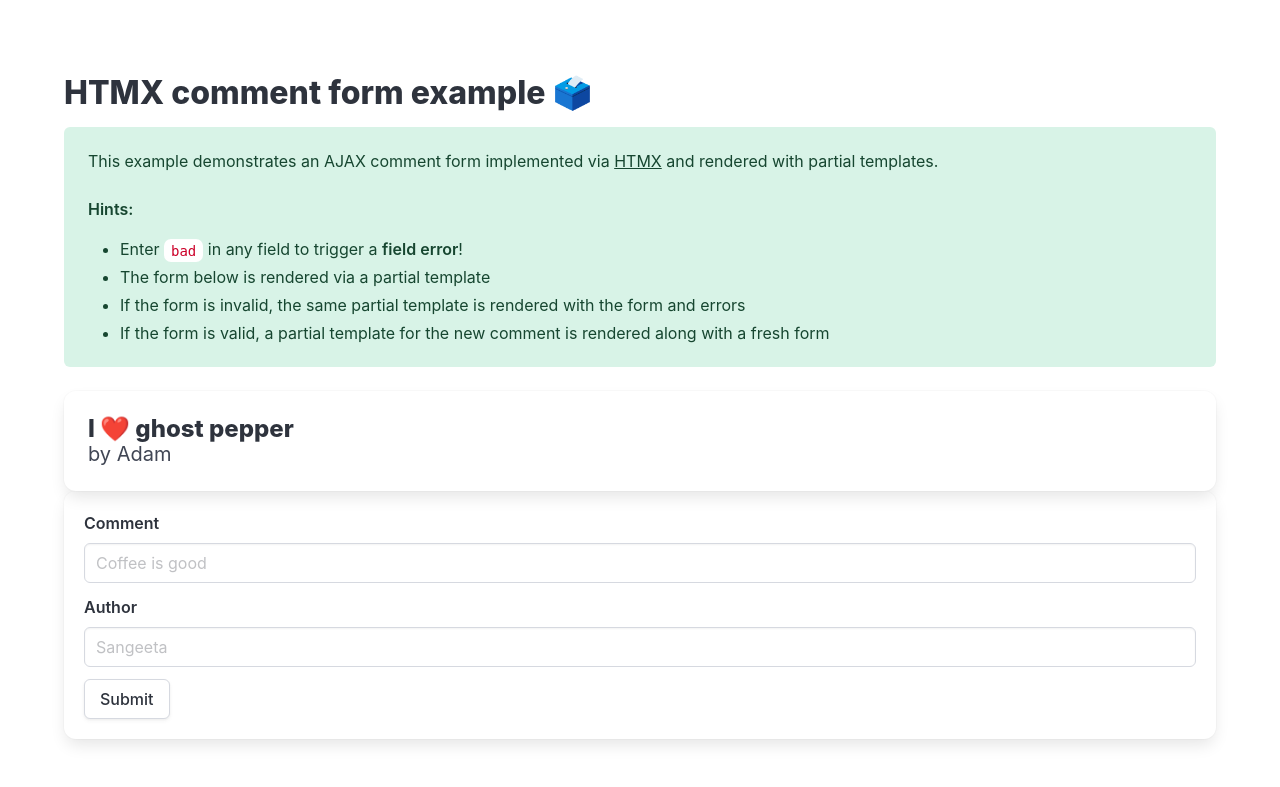
After one commit to djangobrew/pantry, a Django app: page /ep02/htmx2/ in a window 1280 px wide. The commit adds this page. Shown: the part 197-984 px from the top of the page. Run offline with Django 5.2, Linux system fonts and the light colour scheme; some libraries are stand-ins or nearby versions.

Commit message:
HTMX examples

```diff
--- a/djangobrew/settings.py
+++ b/djangobrew/settings.py
@@ -43,6 +43,7 @@ INSTALLED_APPS = [
     'widget_tweaks',
     'crispy_forms',
     'crispy_bulma',
+    'django_htmx',
 ]
 
 MIDDLEWARE = [
@@ -53,6 +54,7 @@ MIDDLEWARE = [
     'django.contrib.auth.middleware.AuthenticationMiddleware',
     'django.contrib.messages.middleware.MessageMiddleware',
     'django.middleware.clickjacking.XFrameOptionsMiddleware',
+    'django_htmx.middleware.HtmxMiddleware',
 ]
 
 ROOT_URLCONF = 'djangobrew.urls'
--- a/ep02/forms.py
+++ b/ep02/forms.py
@@ -17,7 +17,7 @@ class BasicForm(forms.Form):
     def clean_favorite_color(self):
         color = self.cleaned_data.get('favorite_color')
 
-        if color == 'badcolor':
+        if color == 'bad':
             raise forms.ValidationError("Oopsie! That's a bad color!")
 
         return color
@@ -118,7 +118,7 @@ class BasicForm2(forms.Form):
     def clean_favorite_color(self):
         color = self.cleaned_data.get('favorite_color')
 
-        if 'bad' in color:
+        if color == 'bad':
             raise forms.ValidationError("Oopsie! That's a bad color!")
 
         return color
@@ -134,7 +134,7 @@ class BasicForm2(forms.Form):
     def clean_nickname(self):
         nickname = self.cleaned_data.get('nickname')
 
-        if 'bad' in nickname:
+        if nickname == 'bad':
             raise forms.ValidationError("Oh no! That's a bad nickname...")
 
         return nickname
@@ -142,7 +142,7 @@ class BasicForm2(forms.Form):
     def clean_bio(self):
         bio = self.cleaned_data.get('bio')
 
-        if 'bad' in bio:
+        if bio == 'bad':
             raise forms.ValidationError("Yikes! Invalid bio!")
 
         return bio
@@ -178,3 +178,24 @@ class BasicForm3(BasicForm2):
             Field('bio', placeholder='Hiya!'),
             Submit('submit', 'Submit!!')
         )
+
+
+class CommentForm(forms.Form):
+    comment = forms.CharField(max_length=50,)
+    author = forms.CharField(max_length=20,)
+
+    def clean_comment(self):
+        comment = self.cleaned_data.get('comment')
+
+        if comment == 'bad':
+            raise forms.ValidationError("Whoops! That's a bad comment!")
+
+        return comment
+
+    def clean_author(self):
+        author = self.cleaned_data.get('author')
+
+        if author == 'bad':
+            raise forms.ValidationError("Nope! Bad author alert!")
+
+        return author
--- a/ep02/templates/ep02/_base.html
+++ b/ep02/templates/ep02/_base.html
@@ -8,6 +8,7 @@
     <link rel="stylesheet" href="https://cdn.jsdelivr.net/npm/bulma@1.0.0/css/bulma.min.css">
     <link rel="stylesheet" href="https://cdnjs.cloudflare.com/ajax/libs/font-awesome/5.9.0/css/all.min.css" integrity="sha512-q3eWabyZPc1XTCmF+8/LuE1ozpg5xxn7iO89yfSOd5/oKvyqLngoNGsx8jq92Y8eXJ/IRxQbEC+FGSYxtk2oiw==" crossorigin="anonymous" referrerpolicy="no-referrer" />
     <script defer src="https://cdn.jsdelivr.net/npm/alpinejs@3.x.x/dist/cdn.min.js"></script>
+    <script src="https://unpkg.com/htmx.org@1.9.12" integrity="sha384-ujb1lZYygJmzgSwoxRggbCHcjc0rB2XoQrxeTUQyRjrOnlCoYta87iKBWq3EsdM2" crossorigin="anonymous"></script>
 </head>
 <body>
     <section class="section">
@@ -17,15 +18,17 @@
                 <!-- Left side -->
                 <div class="level-left">
                     <div class="level-item">
+                        <a href="{% url 'ep02:homepage' %}">
                             <figure class="image is-128x128">
                                 <img class="is-rounded" src="https://cdn.fosstodon.org/accounts/avatars/112/057/295/238/313/342/original/871764265a66ca92.png" />
                             </figure>
+                        </a>
                     </div>
                     <div class="level-item has-text-centered">
-                        <div>
+                        <a href="{% url 'ep02:homepage' %}">
                             <p class="title is-1">Django Brew</p>
                             <p class="subtitle is-3">episode 2 examples</p>
-                        </div>
+                        </a>
                     </div>
                 </div>
 
@@ -69,6 +72,16 @@
                                       django-crispy-forms example
                                     </a>
                                 </div>
+                                <div class="dropdown-item">
+                                    <a href="{% url 'ep02:htmx1' %}">
+                                      HTMX form example
+                                    </a>
+                                </div>
+                                <div class="dropdown-item">
+                                    <a href="{% url 'ep02:htmx2' %}">
+                                      HTMX comment form example
+                                    </a>
+                                </div>
                               </div>
                             </div>
                         </div>
@@ -84,28 +97,28 @@
                     </p>
 
                     <p class="level-item">
-
-                    </p>
-
-                    <p class="level-item">
-                        <div class="field has-addons" style="margin-bottom: unset;">
+                        <div class="field is-grouped" style="margin-bottom: unset;">
                             <p class="control">
-                                <a class="button is-link is-light" href="https://fosstodon.org/@djangobrew" target="_blank">
+                                <button class="button is-link">
+                                    <a href="https://fosstodon.org/@djangobrew" target="_blank">
                                         <span class="icon is-small">
-                                        <svg xmlns="http://www.w3.org/2000/svg" width="16" height="16" fill="currentColor" class="bi bi-mastodon" viewBox="0 0 16 16">
+                                            <svg xmlns="http://www.w3.org/2000/svg" width="16" height="16" fill="white" class="bi bi-mastodon" viewBox="0 0 16 16">
                                                 <path d="M11.19 12.195c2.016-.24 3.77-1.475 3.99-2.603.348-1.778.32-4.339.32-4.339 0-3.47-2.286-4.488-2.286-4.488C12.062.238 10.083.017 8.027 0h-.05C5.92.017 3.942.238 2.79.765c0 0-2.285 1.017-2.285 4.488l-.002.662c-.004.64-.007 1.35.011 2.091.083 3.394.626 6.74 3.78 7.57 1.454.383 2.703.463 3.709.408 1.823-.1 2.847-.647 2.847-.647l-.06-1.317s-1.303.41-2.767.36c-1.45-.05-2.98-.156-3.215-1.928a4 4 0 0 1-.033-.496s1.424.346 3.228.428c1.103.05 2.137-.064 3.188-.189zm1.613-2.47H11.13v-4.08c0-.859-.364-1.295-1.091-1.295-.804 0-1.207.517-1.207 1.541v2.233H7.168V5.89c0-1.024-.403-1.541-1.207-1.541-.727 0-1.091.436-1.091 1.296v4.079H3.197V5.522q0-1.288.66-2.046c.456-.505 1.052-.764 1.793-.764.856 0 1.504.328 1.933.983L8 4.39l.417-.695c.429-.655 1.077-.983 1.934-.983.74 0 1.336.259 1.791.764q.662.757.661 2.046z"/>
                                             </svg>
                                         </span>
                                     </a>
+                                </button>
                             </p>
                             <p class="control">
-                                <a class="button is-dark" href="https://twitter.com/djangobrew" target="_blank">
+                                <button class="button is-dark">
+                                    <a href="https://twitter.com/djangobrew" target="_blank">
                                         <span class="icon is-small">
-                                        <svg xmlns="http://www.w3.org/2000/svg" width="16" height="16" fill="currentColor" class="bi bi-twitter-x" viewBox="0 0 16 16">
+                                            <svg xmlns="http://www.w3.org/2000/svg" width="16" height="16" fill="white" class="bi bi-twitter-x" viewBox="0 0 16 16">
                                                 <path d="M12.6.75h2.454l-5.36 6.142L16 15.25h-4.937l-3.867-5.07-4.425 5.07H.316l5.733-6.57L0 .75h5.063l3.495 4.633L12.601.75Zm-.86 13.028h1.36L4.323 2.145H2.865z"/>
                                             </svg>
                                         </span>
                                     </a>
+                                </button>
                             </p>
                         </div>
                     </p>
--- a/ep02/templates/ep02/form1.html
+++ b/ep02/templates/ep02/form1.html
@@ -8,7 +8,7 @@
         This example renders the same form in <strong>two</strong> ways!
         <br>
         <br>
-        <strong>Hint:</strong> Enter <code>badcolor</code> to trigger a <strong>field error</strong>!
+        <strong>Hint:</strong> Enter <code>bad</code> to trigger a <strong>field error</strong>!
     </div>
 
     {% if form.errors %}
--- /dev/null
+++ b/ep02/templates/ep02/htmx2.html
@@ -0,0 +1,33 @@
+{% extends 'ep02/_base.html' %}
+
+{% block content %}
+
+<div class="content">
+    <h1>HTMX comment form example 🗳️</h1>
+
+    <div class="notification is-success is-light">
+        This example demonstrates an AJAX comment form implemented via <a href="https://htmx.org/" target="_blank">HTMX</a> and rendered with partial templates.
+        <br>
+        <br>
+        <strong>Hints:</strong>
+        <ul>
+            <li>Enter <code>bad</code> in any field to trigger a <strong>field error</strong>!</li>
+            <li>The form below is rendered via a partial template</li>
+            <li>If the form is invalid, the same partial template is rendered with the form and errors</li>
+            <li>If the form is valid, a partial template for the new comment is rendered along with a fresh form</li>
+        </ul>
+    </div>
+
+    <div id="comments">
+        {% for comment in comments %}
+            {% include 'ep02/partials/htmx2-comment.html' with comment=comment %}
+        {% endfor %}
+
+    </div>
+
+    <div id="comment-form">
+        {% include 'ep02/partials/htmx2-form.html' %}
+    </div>
+
+</div>
+{% endblock %}
--- a/ep02/templates/ep02/modelform2.html
+++ b/ep02/templates/ep02/modelform2.html
@@ -50,7 +50,7 @@
     {% endif %}
 
     <h3>Rendered <code>as_p()</code></h3>
-    <form action="{% url 'ep02:modelform1' %}" method="post" class="box">
+    <form action="{% url 'ep02:modelform2' %}" method="post" class="box">
         {% csrf_token %}
         {{ form.as_p }}
         <input type="submit" value="Submit">
--- /dev/null
+++ b/ep02/templates/ep02/partials/htmx1-success.html
@@ -0,0 +1,5 @@
+<div>
+    <p>Yay! All good! 🥳</p>
+
+    <a class="button" href="{% url 'ep02:htmx1' %}">Retake form?</a>
+</div>
--- /dev/null
+++ b/ep02/templates/ep02/partials/htmx2-comment.html
@@ -0,0 +1,15 @@
+<div class="card">
+    <div class="card-content">
+      <div class="content">
+        <p class="title is-4">{{ comment.comment }}</p>
+        <p class="subtitle">by {{ comment.author }}</p>
+      </div>
+    </div>
+</div>
+
+
+{% if request.htmx %}
+<div id="comment-form">
+  {% include 'ep02/partials/htmx2-form.html' %}
+</div>
+{% endif %}
--- /dev/null
+++ b/ep02/templates/ep02/partials/htmx2-form.html
@@ -0,0 +1,33 @@
+<form hx-post="{% url 'ep02:htmx2-post' %}" hx-swap="beforeend" class="box" hx-on::after-request="if (event.detail.successful) this.reset()" hx-select-oob="#comment-form">
+    {% csrf_token %}
+
+    <div class="field">
+        <label class="label">Comment</label>
+
+        <div class="control">
+            <input class="input {% if form.comment.errors or form.non_field_errors %}is-danger{% endif %}" type="text" name="comment" placeholder="Coffee is good" required {% if form.errors %}value="{{ form.comment.value }}"{% endif %}>
+        </div>
+
+        {% for error in form.comment.errors %}
+        <p class="help is-danger">
+            {{ error }}
+        </p>
+        {% endfor %}
+    </div>
+
+    <div class="field">
+        <label class="label">Author</label>
+
+        <div class="control">
+            <input class="input {% if form.author.errors or form.non_field_errors %}is-danger{% endif %}" type="text" name="author" placeholder="Sangeeta" required {% if form.errors %}value="{{ form.author.value }}"{% endif %}>
+        </div>
+
+        {% for error in form.author.errors %}
+        <p class="help is-danger">
+            {{ error }}
+        </p>
+        {% endfor %}
+    </div>
+
+    <input class="button" type="submit" value="Submit">
+</form>
--- a/ep02/templates/ep02/widgettweaks1.html
+++ b/ep02/templates/ep02/widgettweaks1.html
@@ -12,7 +12,7 @@
     <h1>django-widget-tweaks example 🔧</h1>
 
     <div class="notification is-success is-light">
-        This example renders the same model form example in <strong>three</strong>,
+        This example renders the same model form example in <strong>three</strong> ways,
         one of which uses <a href="https://github.com/jazzband/django-widget-tweaks" target="_blank">django-widget-tweaks</a>!
         <br>
         <br>
--- a/ep02/urls.py
+++ b/ep02/urls.py
@@ -6,11 +6,15 @@ from ep02 import views
 app_name = 'ep02'
 
 urlpatterns = [
+    path('', views.homepage, name='homepage'),
     path('form1/', views.form1, name='form1'),
     path('modelform1/', views.modelform1, name='modelform1'),
     path('modelform2/', views.modelform2, name='modelform2'),
     path('widgettweaks1/', views.widgettweaks1, name='widgettweaks1'),
     path('crispyforms1/', views.crispyforms1, name='crispyforms1'),
-    # path('formset/', views.basic_formset, name='basic_formset'),
     path('success/', views.form_success, name='success'),
+    path('htmx1/', views.htmx1, name='htmx1'),
+    path('htmx1-post/', views.htmx1_post, name='htmx1-post'),
+    path('htmx2/', views.htmx2, name='htmx2'),
+    path('htmx2-post/', views.htmx2_post, name='htmx2-post'),
 ]
--- a/ep02/views.py
+++ b/ep02/views.py
@@ -1,13 +1,22 @@
 from django.http import HttpResponse
 from django.shortcuts import render, redirect
+
+from django_htmx.http import retarget, reswap
 
 from ep02.forms import (
     BasicForm,
     BasicForm2,
     BasicForm3,
+    CommentForm,
     EmployeeForm,
     EmployeeForm2,
 )
+
+
+def homepage(request):
+    return render(
+        request, 'ep02/homepage.html', {}
+    )
 
 
 def form1(request):
@@ -94,5 +103,59 @@ def crispyforms1(request):
         )
 
 
+def htmx1(request):
+    return render(
+        request, "ep02/htmx1.html", {'form': BasicForm()}
+    )
+
+
+def htmx1_post(request):
+    if request.method == 'POST':
+        form = BasicForm(request.POST)
+
+        if form.is_valid():
+            return render(request, 'ep02/partials/htmx1-success.html', {})
+
+        return render(
+            request, "ep02/partials/htmx1-form.html", {'form': form}
+        )
+
+
+def htmx2(request):
+    initial_comment = {'comment': 'I ❤️ ghost pepper', 'author': 'Adam'}
+
+    return render(
+        request,
+        "ep02/htmx2.html",
+        {'form': CommentForm(), 'comments': [initial_comment]}
+    )
+
+
+def htmx2_post(request):
+    if request.method == 'POST':
+        form = CommentForm(request.POST)
+
+        if form.is_valid():
+            response = render(
+                request,
+                "ep02/partials/htmx2-comment.html",
+                {'comment': form.cleaned_data}
+            )
+            retarget(response, '#comments')
+
+            return response
+
+        # if form not valid
+        response = render(
+            request,
+            "ep02/partials/htmx2-form.html",
+            {'form': form,}
+        )
+        retarget(response, '#comment-form')
+        reswap(response, 'innerHTML')
+
+        return response
+
+
 def form_success(request):
     return render(request, "ep02/success.html", {})
```
Also changed, not shown: ep02/templates/ep02/homepage.html (added, +69 -0 lines), ep02/templates/ep02/htmx1.html (added, +26 -0 lines), ep02/templates/ep02/partials/htmx1-form.html (added, +18 -0 lines). Lines whose indentation alone changed are shown as unchanged.
